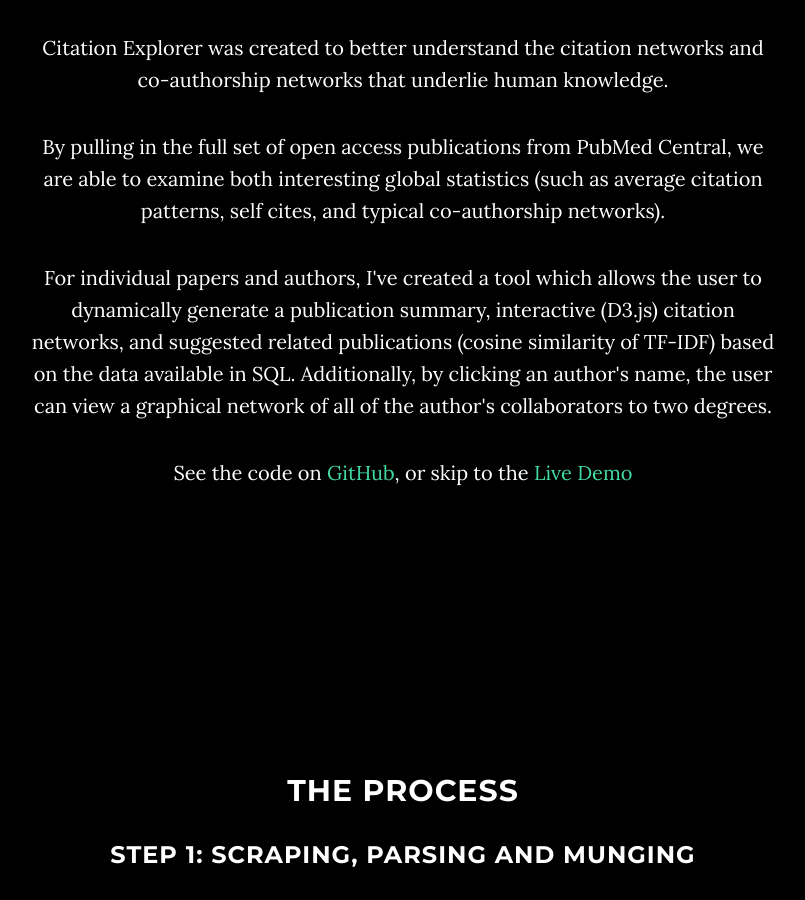
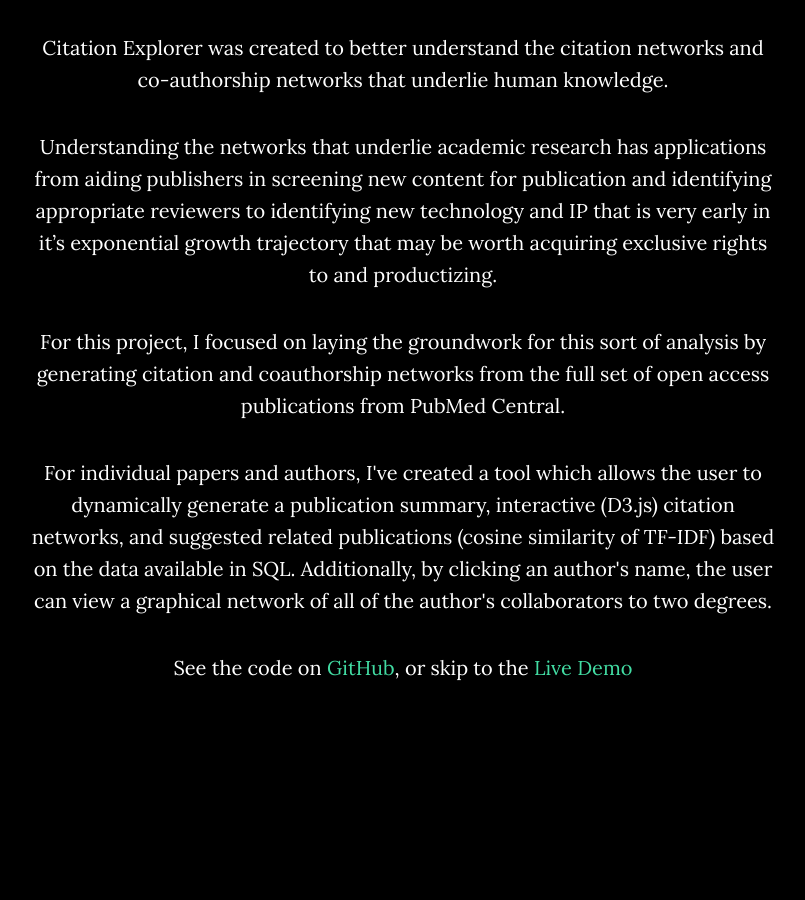
Before and after one commit to ehoppmann/PMCnetworks, a plain HTML site: page index.html in a window 1280 px wide. Shown: the part 1086-1986 px from the top of the page, without its empty margins (237-1042 px from the left). Drawn offline with Linux system fonts and the light colour scheme; some packages are replaced by stand-ins of ours; animation ran at ten frames a second.

Commit message:
updated index

```diff
--- a/index.html
+++ b/index.html
@@ -120,7 +120,8 @@
             <div class="col-lg-8 col-lg-offset-2">
                 <h2>About Citation Explorer</h2>
                 <p>Citation Explorer was created to better understand the citation networks and co-authorship networks that underlie human knowledge. </p>
-                <p>By pulling in the full set of open access publications from PubMed Central, we are able to examine both interesting global statistics (such as average citation patterns, self cites, and typical co-authorship networks).</p>
+                <p>Understanding the networks that underlie academic research has applications from aiding publishers in screening new content for publication and identifying appropriate reviewers to identifying new technology and IP that is very early in it’s exponential growth trajectory that may be worth acquiring exclusive rights to and productizing. </p>
+                <p>For this project, I focused on laying the groundwork for this sort of analysis by generating citation and coauthorship networks from the full set of open access publications from PubMed Central.</p>
                 <p>For individual papers and authors, I've created a tool which allows the user to dynamically generate a publication summary, interactive (D3.js) citation networks, and suggested related publications (cosine similarity of TF-IDF) based on the data available in SQL. Additionally, by clicking an author's name, the user can view a graphical network of all of the author's collaborators to two degrees.</p>
                 <p>See the code on <a href="https://github.com/eric11/PMCnetworks">GitHub</a>, or skip to the <a class="page-scroll" href="#livedemo">Live Demo</a></p>
             </div>
```
